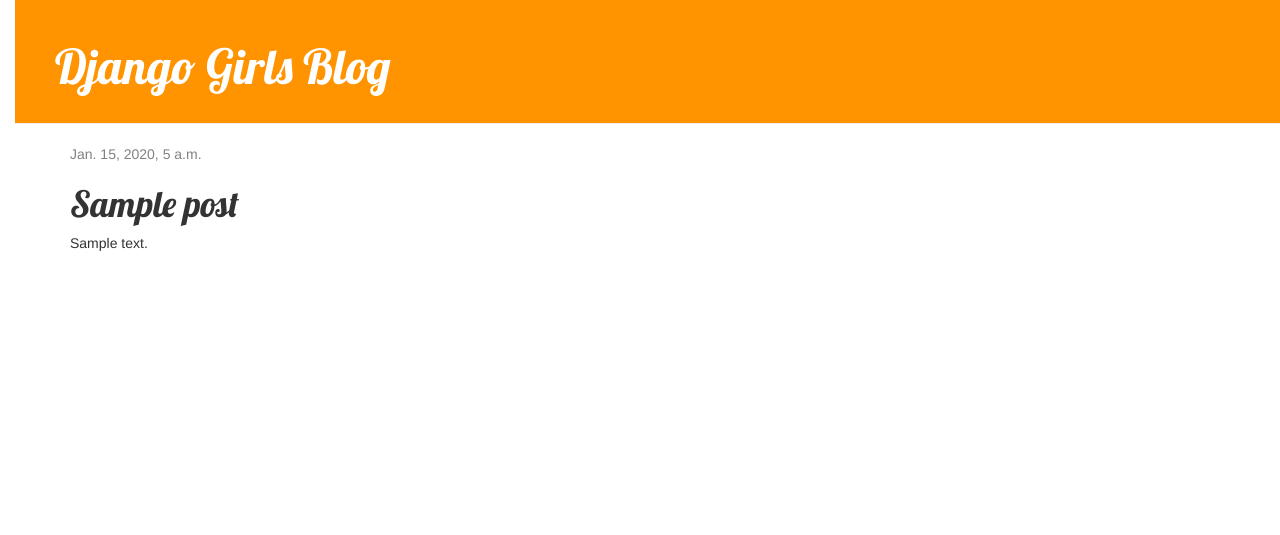
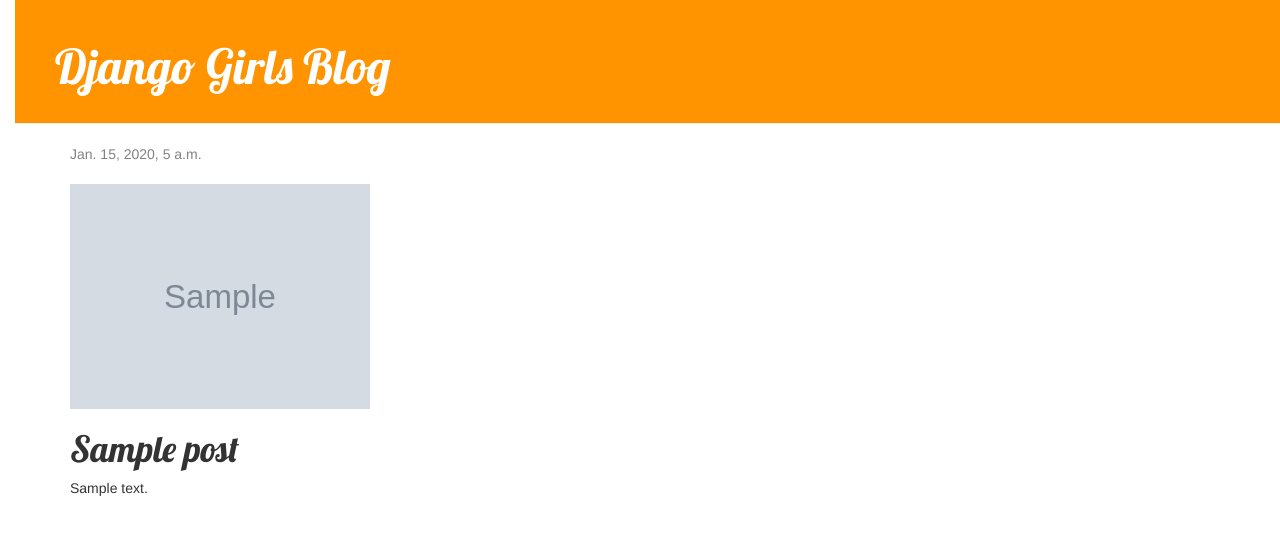
Before and after one commit to shahan27/my-first-blog, a Django app: page /post/1/ in a window 1280 px wide. Shown: the top 535 px of the page. Run offline with Django 3.2, Linux system fonts and the light colour scheme; tables that the repository leaves empty hold one stand-in row (values such as "Sample post"); grey boxes marked "Sample" are stand-in pictures; some libraries are stand-ins or nearby versions.

Commit message:
Adding pictures via URLs to posts

```diff
--- a/blog/forms.py
+++ b/blog/forms.py
@@ -5,4 +5,4 @@
 class PostForm(forms.ModelForm):
     class Meta:
         model = Post
-        fields = ('title', 'text',)
+        fields = ('title', 'text', 'picture_URL')
--- a/blog/models.py
+++ b/blog/models.py
@@ -6,6 +6,7 @@
     author = models.ForeignKey('auth.User')
     title = models.CharField(max_length=200)
     text = models.TextField()
+    picture_URL = models.URLField(blank=True, null=True)
     created_date = models.DateTimeField(default = timezone.now)
     published_date = models.DateTimeField(blank = True, null = True)
 
--- a/blog/static/css/blog.css
+++ b/blog/static/css/blog.css
@@ -40,6 +40,10 @@
 .post {
     margin-bottom: 70px;
 }
+.post img {
+    max-height: 300px;
+    max-width: 300px;
+}
 
 .post h1 a, .post h1 a:visited {
     color: #000000;
--- a/blog/templates/blog/post_detail.html
+++ b/blog/templates/blog/post_detail.html
@@ -10,6 +10,10 @@
 		{% if user.is_authenticated %}
 			<a class="btn btn-default" href="{% url 'post_edit' pk=post.pk %}"><span class="glyphicon glyphicon-pencil"></span></a>
 		{% endif %}
+		{% if post.picture_URL %}
+            <br/>
+            <img src="{{ post.picture_URL }}" />
+        {% endif %}
         <h1>{{ post.title }}</h1>
         <p>{{ post.text|linebreaks }}</p>
     </div>
--- a/blog/templates/blog/post_list.html
+++ b/blog/templates/blog/post_list.html
@@ -18,6 +18,9 @@
             				{{ post.published_date }}
         				</div>
         				<h1><a href="{% url 'post_detail' pk=post.pk %}">{{ post.title }}</a></h1>
+        				         {% if post.picture_URL %}
+                 					<img src="{{ post.picture_URL }}" />
+	           					 {% endif %}
         				<p>{{ post.text|linebreaks }}</p>
     				</div>
 						{% endfor %}
--- a/blog/views.py
+++ b/blog/views.py
@@ -11,9 +11,11 @@
 def post_list(request):
     posts = Post.objects.filter(published_date__lte=timezone.now()).order_by('published_date')
     return render(request, 'blog/post_list.html', {'posts': posts})
+
 def post_detail(request, pk):
     post = get_object_or_404(Post, pk=pk)
     return render(request, 'blog/post_detail.html', {'post': post})
+
 def post_new(request):
     if request.method == "POST":
         form = PostForm(request.POST)
@@ -26,6 +28,7 @@
     else:
         form = PostForm()
     return render(request, 'blog/post_edit.html', {'form': form})
+
 def post_edit(request, pk):
     post = get_object_or_404(Post, pk=pk)
     if request.method == "POST":
```
Also changed, not shown: blog/migrations/0002_post_picture_url.py (added).
